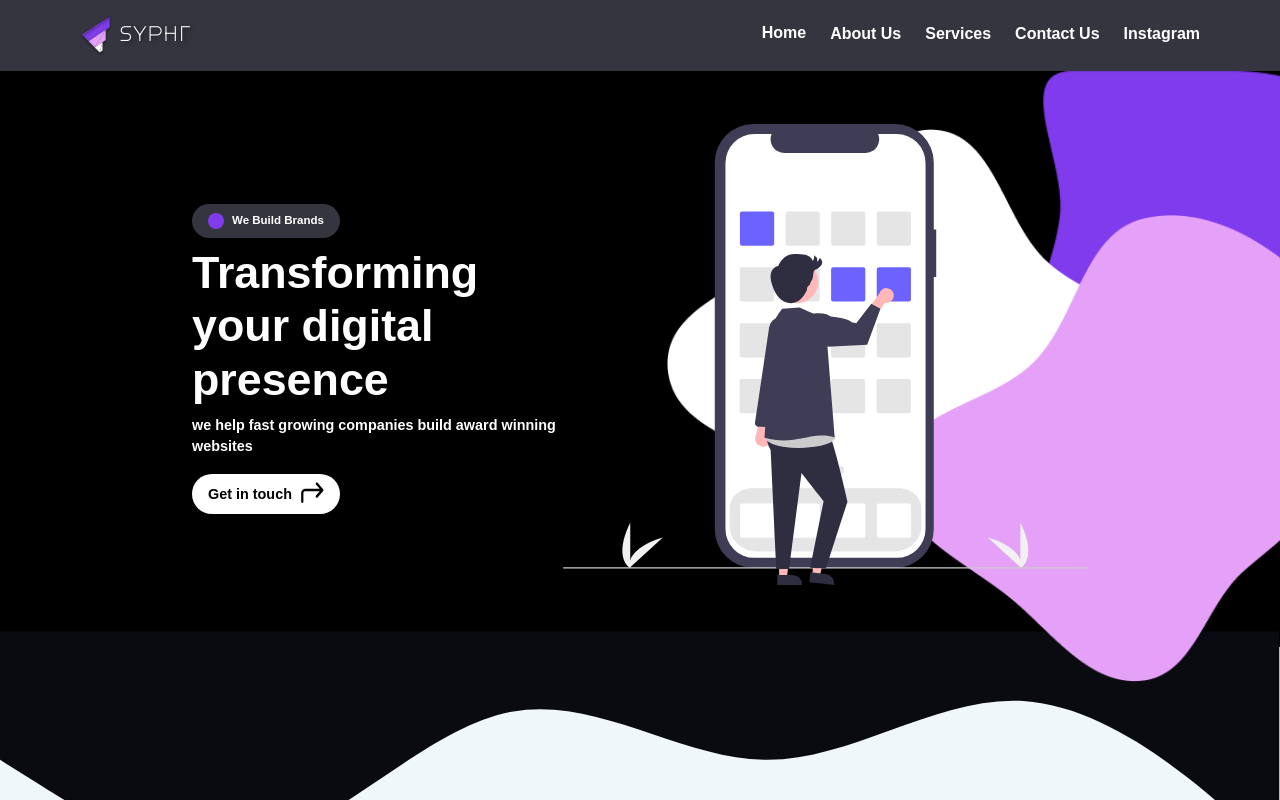
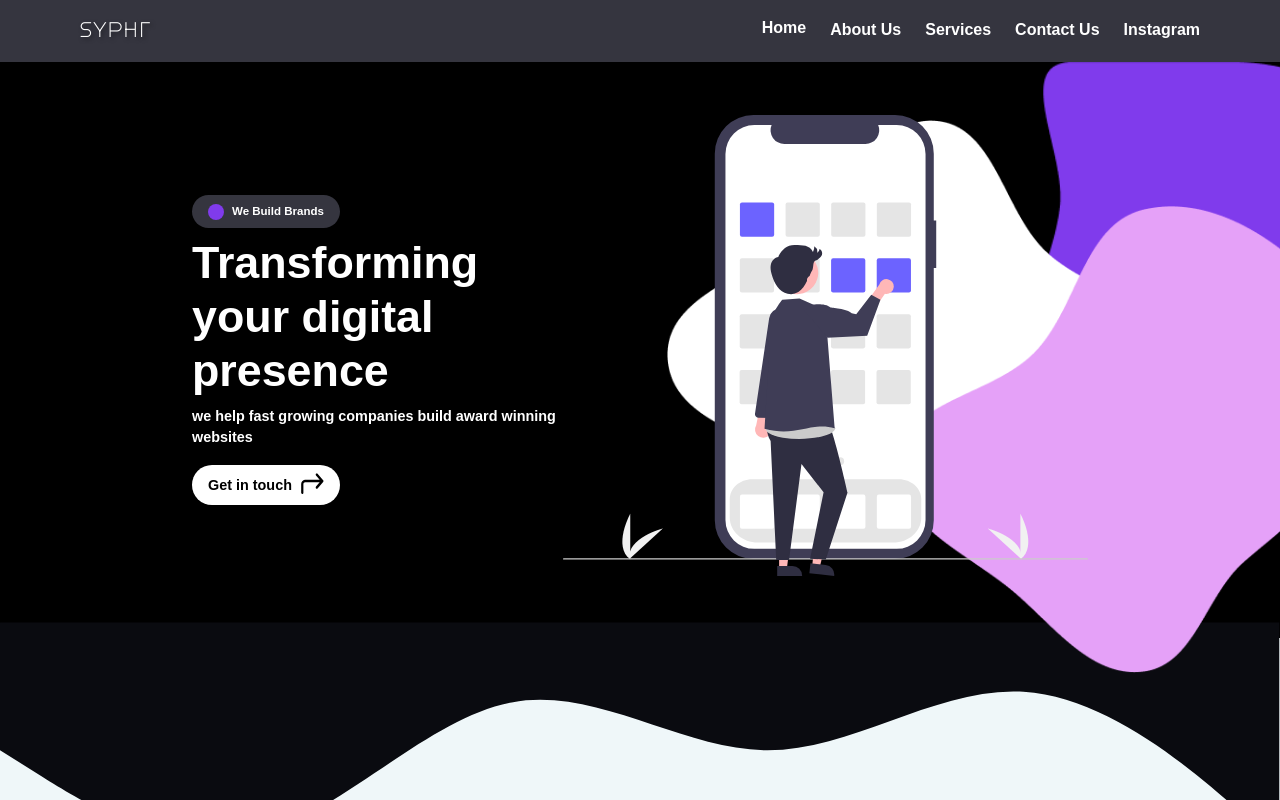
Before and after one commit to Athi-m-dev/Portfolio, a React (Create React App) app in the folder Agency-website/: page / in a window 1280 px wide. Shown: the top 800 px of the page. Built offline with nearby package versions, Linux system fonts and the light colour scheme.

Commit message:
changes in header

```diff
--- a/Agency-website/public/index.html
+++ b/Agency-website/public/index.html
@@ -24,7 +24,7 @@
 
     <link rel="manifest" href="%PUBLIC_URL%/manifest.json" />
 
-    <title>syphr</title>
+    <title>SYPHR</title>
   </head>
   <body>
     <noscript>You need to enable JavaScript to run this app.</noscript>
--- a/Agency-website/src/components/Header/index.js
+++ b/Agency-website/src/components/Header/index.js
@@ -284,7 +284,7 @@ const Header = () => {
   return (
     <Headers ref={ref}>
       <Logo>
-        <img src={logo} alt="syphr" />
+        {/* <img src={logo} alt="syphr" /> */}
         <SyphrText>syphr</SyphrText>
       </Logo>
       <Nav>
```
